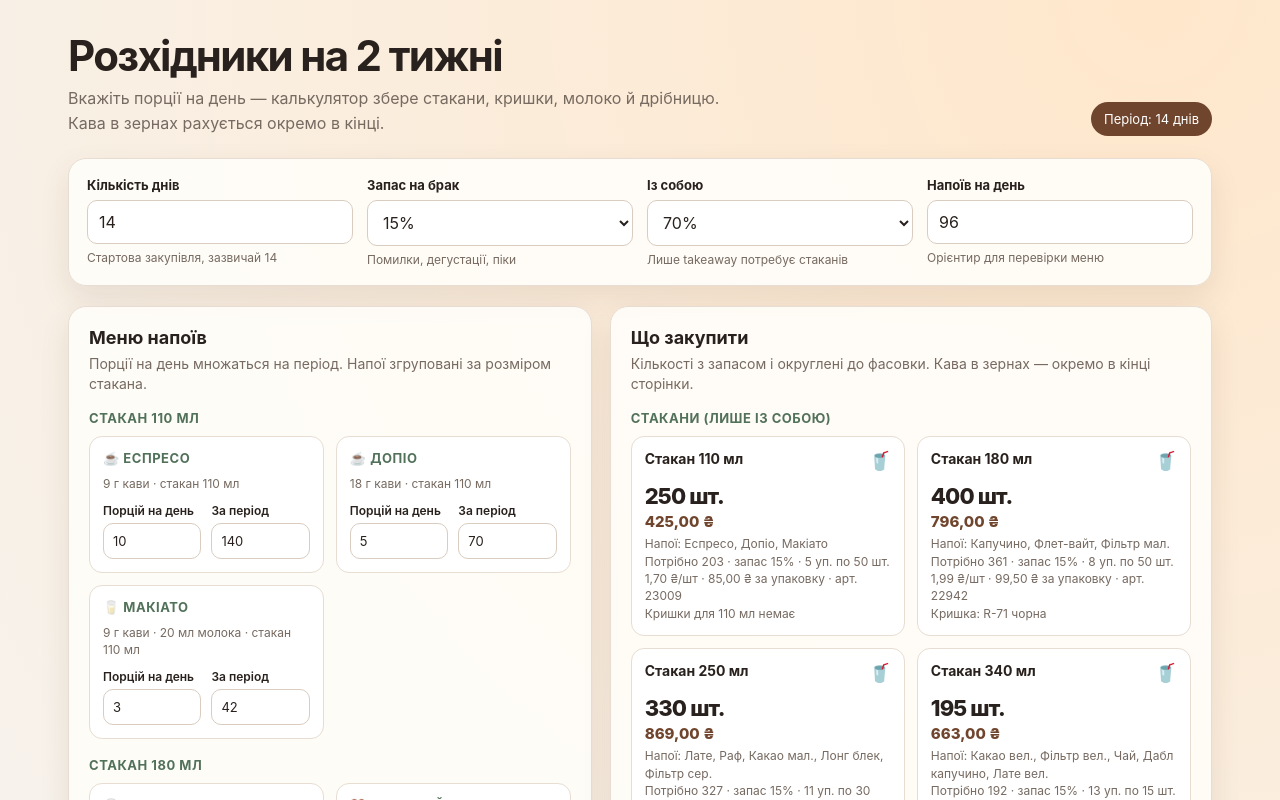
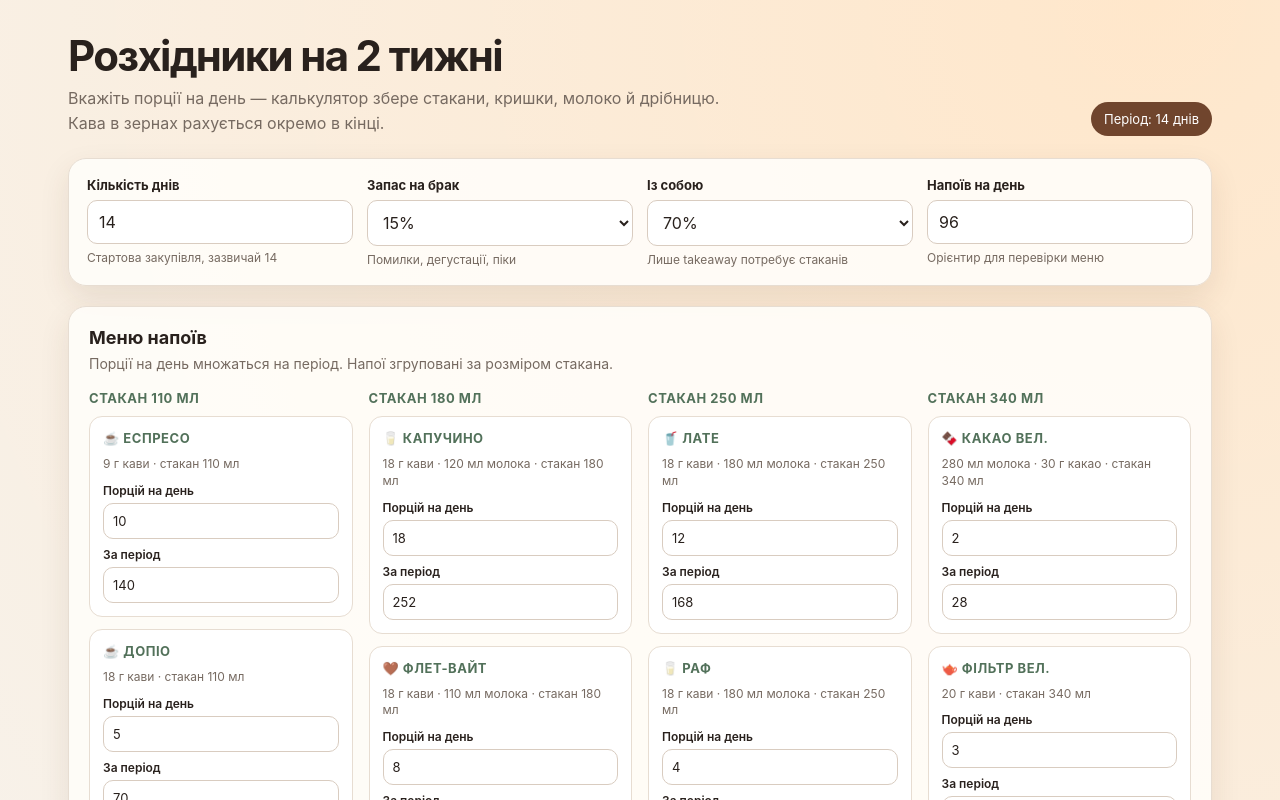
Before and after one commit to NatalinaMatioshko/coffee-shop-supplies, a React (Vite) app: page / in a window 1280 px wide. Shown: the top 800 px of the page. Built offline with nearby package versions, Linux system fonts and the light colour scheme.

Commit message:
Move the drinks menu above the shopping list.
The menu now spans the full width in cup-size columns so drinks are edited before the totals.

Co-authored-by: Cursor <cursoragent@cursor.com>

```diff
--- a/src/App.jsx
+++ b/src/App.jsx
@@ -45,7 +45,6 @@ export default function App() {
         onTakeawayChange={(value) => setTakeaway(Number(value))}
         onCupsPerDayChange={(value) => setCupsPerDay(parseCupsPerDay(value))}
       />
-      <section className="dashboard">
       <MenuPanel
         rows={rows}
         cupsPerDay={cupsPerDay}
@@ -53,7 +52,6 @@ export default function App() {
         onDailyChange={handleDailyChange}
       />
       <ResultsPanel data={data} />
-      </section>
       <ExtraExpensesPanel data={data} />
       <CoffeePanel data={data} />
       <FooterBar />
--- a/src/components/MenuPanel.jsx
+++ b/src/components/MenuPanel.jsx
@@ -44,11 +44,12 @@ export function MenuPanel({ rows, cupsPerDay, data, onDailyChange }) {
   });
 
   return (
-    <article className="card">
+    <article className="card menu-card">
       <h2>Меню напоїв</h2>
       <p className="intro">
         Порції на день множаться на період. Напої згруповані за розміром стакана.
       </p>
+      <div className="menu-groups">
         {groups.map((group) => (
           <section className="group" key={group.size}>
             <h3>Стакан {group.size} мл</h3>
@@ -59,6 +60,7 @@ export function MenuPanel({ rows, cupsPerDay, data, onDailyChange }) {
             </div>
           </section>
         ))}
+      </div>
       <div className={`summary${delta !== 0 ? ' mismatch' : ''}`}>
         <strong>Сума порцій на день:</strong> {formatNumber(data.totalDaily)}
         {' '}(орієнтир «Напоїв на день»: {formatNumber(cupsPerDay)}
--- a/src/components/ResultsPanel.jsx
+++ b/src/components/ResultsPanel.jsx
@@ -27,7 +27,7 @@ export function ResultsPanel({ data }) {
   const groups = buildResultGroups(data);
 
   return (
-    <article className="card">
+    <article className="card results-card">
       <h2>Що закупити</h2>
       <p className="intro">Кількості з запасом і округлені до фасовки. Кава в зернах — окремо в кінці сторінки.</p>
       <div>
--- a/src/index.css
+++ b/src/index.css
@@ -34,17 +34,21 @@ input, select { width: 100%; border: 1px solid #d9ccc0; background: #fff; border
 input:focus, select:focus { outline: 3px solid #ead2bd; border-color: var(--latte); }
 .hint { color: var(--muted); font-size: 12px; margin: 6px 0 0; }
 
-.dashboard { display: grid; grid-template-columns: 1fr 1.15fr; gap: 18px; }
+.menu-card { margin-bottom: 18px; }
+.menu-groups { display: grid; grid-template-columns: repeat(4, 1fr); gap: 16px; }
+.menu-groups .group { margin-bottom: 0; }
+.results-card .items { grid-template-columns: repeat(3, 1fr); }
 .card { padding: 20px; }
 h2 { font-size: 18px; margin: 0 0 6px; }
 .intro { color: var(--muted); margin: 0 0 16px; font-size: 14px; line-height: 1.45; }
 .intro code { font-size: 12px; background: #f3ebe3; padding: 1px 6px; border-radius: 6px; }
 
-.menu-grid { display: grid; grid-template-columns: repeat(2, 1fr); gap: 12px; }
+.menu-grid { display: grid; grid-template-columns: 1fr; gap: 12px; }
 .menu-item { border: 1px solid var(--line); border-radius: 13px; padding: 13px; background: #fff; }
 .menu-item h3 { font-size: 14px; margin: 0; }
 .recipe { color: var(--muted); font-size: 12px; margin: 6px 0 0; line-height: 1.4; }
 .menu-row { display: grid; grid-template-columns: 1fr 1fr; gap: 10px; margin-top: 10px; }
+.menu-card .menu-row { grid-template-columns: 1fr; gap: 8px; }
 .menu-row label { font-weight: 600; font-size: 12px; margin-bottom: 5px; }
 .menu-row input { padding: 9px; font-size: 13px; }
 
@@ -90,13 +94,16 @@ button:hover { filter: brightness(1.08); }
 @media (max-width: 960px) {
   .hero, .footer-card { align-items: flex-start; flex-direction: column; }
   .control-panel { grid-template-columns: 1fr 1fr; }
-  .dashboard { grid-template-columns: 1fr; }
+  .menu-groups { grid-template-columns: 1fr 1fr; }
+  .menu-card .menu-row { grid-template-columns: 1fr 1fr; }
+  .results-card .items,
   .extra-card .items { grid-template-columns: repeat(2, 1fr); }
 }
 
 @media (max-width: 560px) {
   .wrap { padding: 24px 12px 36px; }
-  .control-panel, .menu-grid, .items { grid-template-columns: 1fr; }
+  .control-panel, .menu-groups, .menu-grid, .items { grid-template-columns: 1fr; }
+  .menu-card .menu-row { grid-template-columns: 1fr 1fr; }
   .card { padding: 16px; }
   .price-total { flex-direction: column; align-items: flex-start; }
 }
@@ -105,5 +112,5 @@ button:hover { filter: brightness(1.08); }
   body { background: #fff; }
   .control-panel, .card { box-shadow: none; }
   button, .badge { display: none !important; }
-  .dashboard { grid-template-columns: 1fr 1fr; }
+  .menu-groups { grid-template-columns: 1fr 1fr; }
 }
```
Lines whose indentation alone changed are shown as unchanged.
